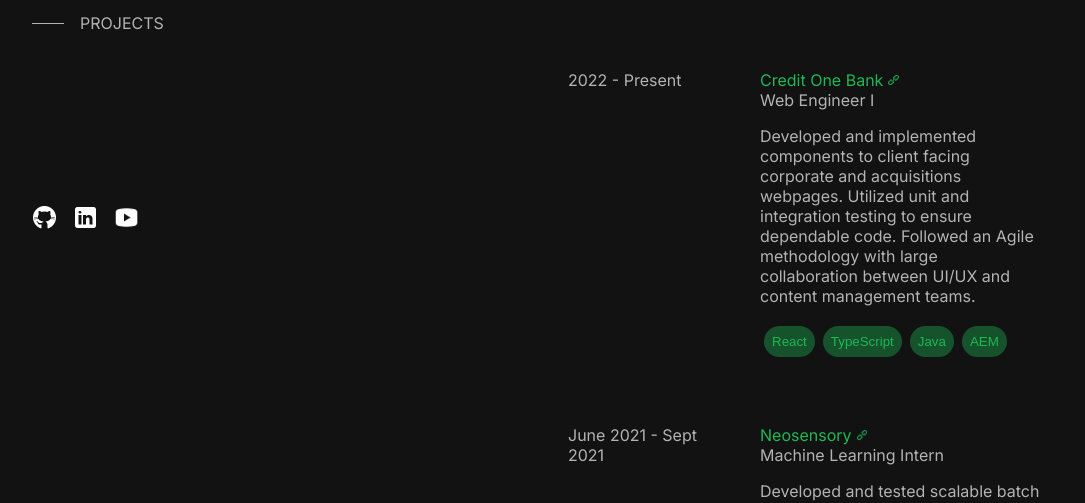
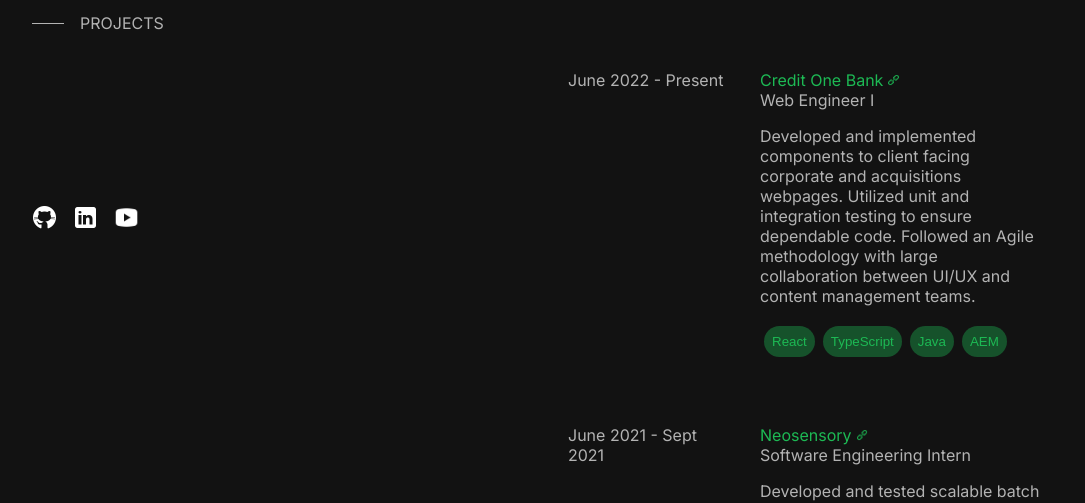
Before and after one commit to hrrsnsu/portfolio-v2, a Next.js app: page / in a window 1280 px wide. Shown: the part 446-949 px from the top of the page, without its empty margins (96-1181 px from the left). Built offline with nearby package versions, Linux system fonts and the light colour scheme.

Commit message:
content change

```diff
--- a/src/app/components/molecules/ScrollView/ScrollView.tsx
+++ b/src/app/components/molecules/ScrollView/ScrollView.tsx
@@ -44,7 +44,7 @@
             desc="Developed and implemented components to client facing corporate and acquisitions webpages.
           Utilized unit and integration testing to ensure dependable code.
           Followed an Agile methodology with large collaboration between UI/UX and content management teams."
-            timeline="2022 - Present"
+            timeline="June 2022 - Present"
             skills={["React", "TypeScript", "Java", "AEM"]}
           />
         </ContentBox>
@@ -53,7 +53,7 @@
           <Timeline
             header="Neosensory"
             href="https://neosensory.com/"
-            subHeader="Machine Learning Intern"
+            subHeader="Software Engineering Intern"
             desc="Developed and tested scalable batch processing pipelines for enriching speech database (5,000+ hrs) with gender, signal-to-noise ratio, and fundamental frequency metadata.
           Formulated ideas and experimental strategies to optimize product such as a voice modulation application using various frequency translation algorithms"
             timeline="June 2021 - Sept 2021"
```
